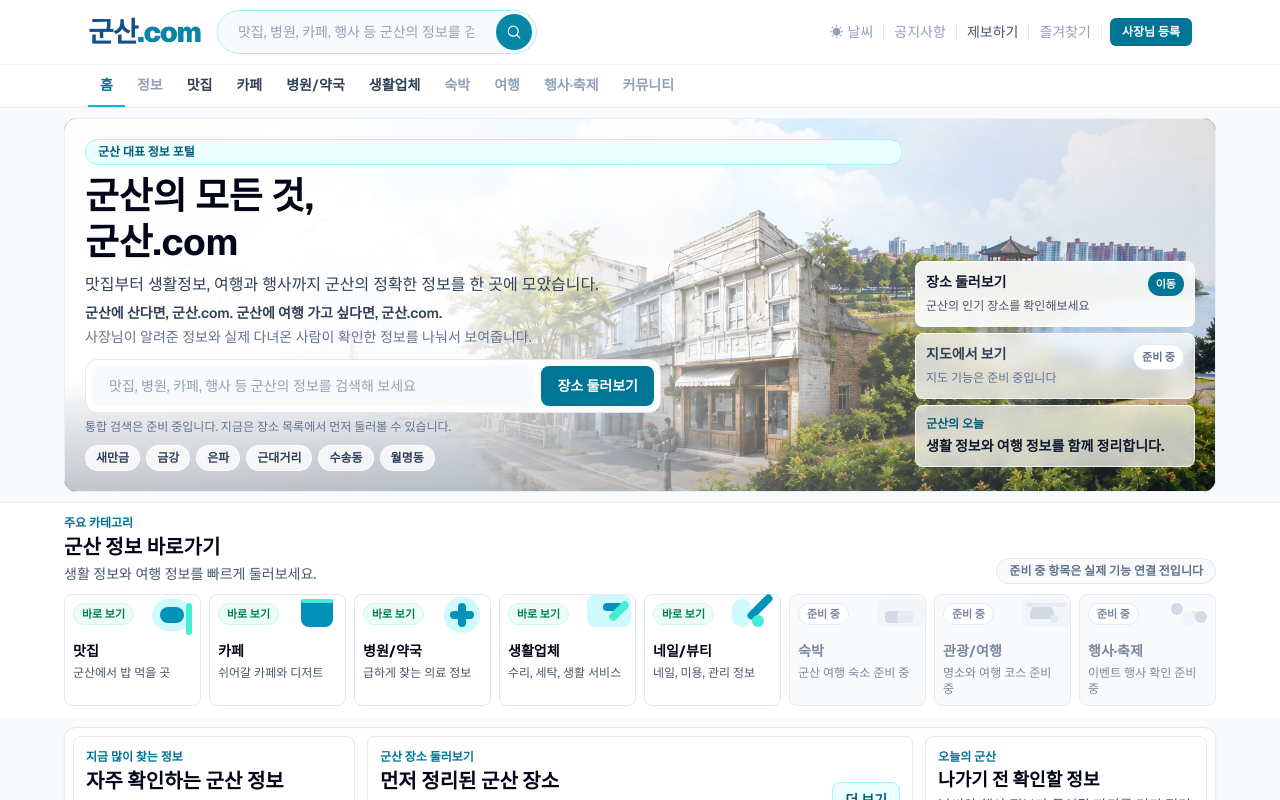
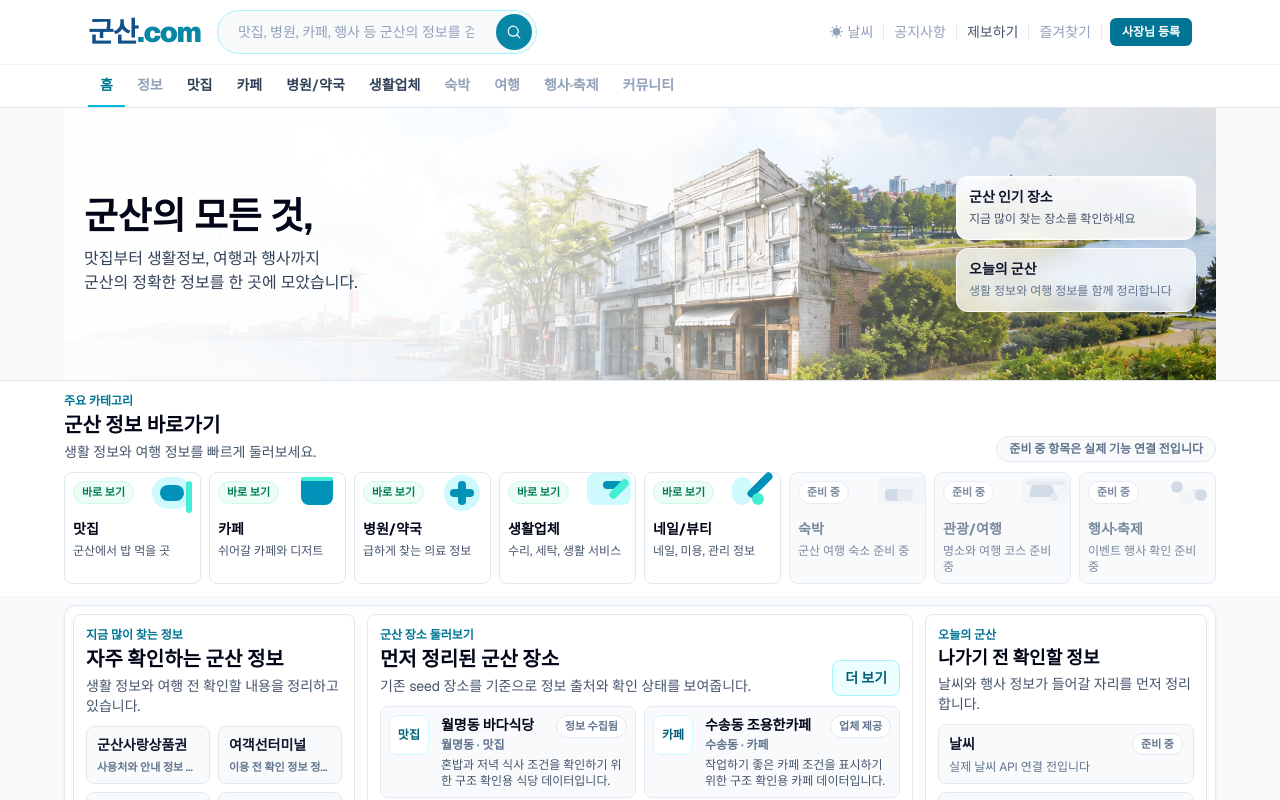
Before and after one commit to Aprasaks/gunsan-com, a Next.js app: page / in a window 1280 px wide. Shown: the top 800 px of the page. Built offline with nearby package versions, Linux system fonts and the light colour scheme.

Commit message:
히어로 섹션 카드 제거 및 콘텐츠 레퍼런스 기반 단순화 #29

```diff
--- a/components/SearchHero.tsx
+++ b/components/SearchHero.tsx
@@ -1,33 +1,22 @@
 import Image from "next/image";
 import Link from "next/link";
 
-const quickLinks = [
+const floatingCards = [
   {
-    title: "장소 둘러보기",
-    description: "군산의 인기 장소를 확인해보세요",
+    title: "군산 인기 장소",
+    description: "지금 많이 찾는 장소를 확인하세요",
     href: "/places",
-    active: true,
   },
   {
-    title: "지도에서 보기",
-    description: "지도 기능은 준비 중입니다",
-    active: false,
+    title: "오늘의 군산",
+    description: "생활 정보와 여행 정보를 함께 정리합니다",
   },
-] as const;
-
-const visualKeywords = [
-  "새만금",
-  "금강",
-  "은파",
-  "근대거리",
-  "수송동",
-  "월명동",
 ] as const;
 
 export default function SearchHero() {
   return (
-    <section className="border-b border-sky-100 bg-slate-50 px-4 py-2 sm:px-6 lg:py-2.5">
-      <div className="relative mx-auto min-h-[20rem] w-full max-w-6xl overflow-hidden rounded-xl border border-sky-100 bg-slate-900 sm:min-h-[20.5rem] lg:min-h-[17rem]">
+    <section className="border-b border-slate-200">
+      <div className="relative mx-auto min-h-[20rem] w-full max-w-6xl overflow-hidden bg-slate-900 sm:min-h-[20.5rem] lg:min-h-[17rem]">
         <Image
           src="/images/gunsan-hero-banner.webp"
           alt="군산의 주요 풍경을 담은 대표 배너 이미지"
@@ -37,117 +26,50 @@ export default function SearchHero() {
           className="object-cover object-[58%_center]"
         />
         <div className="absolute inset-0 bg-[linear-gradient(90deg,rgba(255,255,255,0.96)_0%,rgba(255,255,255,0.88)_34%,rgba(255,255,255,0.34)_64%,rgba(15,23,42,0.12)_100%)]" />
-        <div className="absolute inset-x-0 bottom-0 h-28 bg-[linear-gradient(180deg,transparent,rgba(15,23,42,0.24))]" />
 
-        <div className="relative grid min-h-[20rem] gap-3 p-4 sm:min-h-[20.5rem] sm:p-5 lg:min-h-[17rem] lg:grid-cols-[minmax(0,1fr)_280px] lg:p-5">
+        <div className="relative grid min-h-[20rem] gap-3 p-4 sm:min-h-[20.5rem] sm:p-5 lg:min-h-[17rem] lg:grid-cols-[minmax(0,1fr)_260px] lg:p-5">
+          {/* 좌측: 타이틀 + 부제 */}
           <div className="flex min-w-0 flex-col justify-center">
-            <p className="inline-flex rounded-full border border-cyan-200 bg-cyan-50 px-3 py-1 text-xs font-semibold text-cyan-800">
-              군산 대표 정보 포털
+            <h1 className="max-w-2xl text-3xl font-bold leading-tight text-slate-950 sm:text-4xl lg:text-[2.3rem]">
+              군산의 모든 것,
+            </h1>
+            <p className="mt-2 max-w-lg text-sm leading-6 text-slate-700 sm:text-base">
+              맛집부터 생활정보, 여행과 행사까지
+              <br /> 군산의 정확한 정보를 한 곳에 모았습니다.
             </p>
-            <h1 className="mt-2 max-w-2xl text-3xl font-bold leading-tight text-slate-950 sm:text-4xl lg:text-[2.3rem]">
-              군산의 모든 것,
-              <br className="hidden sm:block" /> 군산.com
-            </h1>
-            <p className="mt-2 max-w-xl text-sm leading-6 text-slate-700 sm:text-base">
-              맛집부터 생활정보, 여행과 행사까지 군산의 정확한 정보를 한 곳에
-              모았습니다.
-            </p>
-            <p className="mt-1.5 max-w-xl text-sm font-semibold leading-5 text-slate-700">
-              군산에 산다면, 군산.com. 군산에 여행 가고 싶다면,
-              군산.com.
-            </p>
-            <p className="mt-1 max-w-xl text-xs leading-5 text-slate-500 sm:text-sm">
-              사장님이 알려준 정보와 실제 다녀온 사람이 확인한 정보를 나눠서
-              보여줍니다.
-            </p>
-
-            <div className="mt-3 max-w-xl rounded-xl border border-slate-200 bg-white/95 p-1.5">
-              <label htmlFor="home-search" className="sr-only">
-                군산 정보 검색
-              </label>
-              <div className="flex flex-col gap-2 sm:flex-row">
-                <input
-                  id="home-search"
-                  type="search"
-                  placeholder="맛집, 병원, 카페, 행사 등 군산의 정보를 검색해 보세요"
-                  readOnly
-                  className="min-h-10 flex-1 rounded-lg border border-transparent bg-slate-50 px-4 text-sm text-slate-950 outline-none placeholder:text-slate-400 focus:border-cyan-500 focus:bg-white focus:ring-4 focus:ring-cyan-100"
-                />
-                <Link
-                  href="/places"
-                  className="inline-flex min-h-10 items-center justify-center rounded-lg bg-cyan-700 px-4 text-sm font-semibold text-white transition hover:bg-cyan-800"
-                >
-                  장소 둘러보기
-                </Link>
-              </div>
-            </div>
-            <p className="mt-1 max-w-2xl text-xs leading-5 text-slate-500">
-              통합 검색은 준비 중입니다. 지금은 장소 목록에서 먼저 둘러볼 수
-              있습니다.
-            </p>
-
-            <div className="mt-2 flex max-w-xl flex-wrap gap-1.5">
-              {visualKeywords.map((keyword) => (
-                <span
-                  key={keyword}
-                  className="rounded-full border border-white/80 bg-white/80 px-2.5 py-1 text-xs font-semibold text-slate-700"
-                >
-                  {keyword}
-                </span>
-              ))}
-            </div>
           </div>
 
-          <div className="flex items-end lg:justify-end">
-            <div className="grid w-full max-w-sm gap-1.5 lg:mb-1">
-              {quickLinks.map((item) =>
-                item.active ? (
+          {/* 우측: 플로팅 카드 (데스크탑만) */}
+          <div className="hidden items-center justify-end lg:flex">
+            <div className="flex w-full max-w-[240px] flex-col gap-2">
+              {floatingCards.map((card) =>
+                "href" in card ? (
                   <Link
-                    key={item.title}
-                    href={item.href}
-                    className="rounded-lg border border-white/80 bg-white/90 p-2.5 text-slate-900 backdrop-blur transition hover:bg-white"
+                    key={card.title}
+                    href={card.href}
+                    className="rounded-xl border border-white/80 bg-white/90 px-3 py-2.5 backdrop-blur transition hover:bg-white"
                   >
-                    <div className="flex items-start justify-between gap-3">
-                      <div>
-                        <p className="text-sm font-bold">{item.title}</p>
-                        <p className="mt-1 text-xs leading-5 text-slate-600">
-                          {item.description}
-                        </p>
-                      </div>
-                      <span className="rounded-full bg-cyan-700 px-2 py-1 text-[11px] font-semibold text-white">
-                        이동
-                      </span>
-                    </div>
+                    <p className="text-sm font-bold text-slate-900">
+                      {card.title}
+                    </p>
+                    <p className="mt-0.5 text-xs leading-5 text-slate-600">
+                      {card.description}
+                    </p>
                   </Link>
                 ) : (
                   <div
-                    key={item.title}
-                    className="rounded-lg border border-white/75 bg-white/75 p-2.5 text-slate-700 backdrop-blur"
-                    aria-disabled="true"
+                    key={card.title}
+                    className="rounded-xl border border-white/75 bg-white/75 px-3 py-2.5 backdrop-blur"
                   >
-                    <div className="flex items-start justify-between gap-3">
-                      <div>
-                        <p className="text-sm font-bold">{item.title}</p>
-                        <p className="mt-1 text-xs leading-5 text-slate-500">
-                          {item.description}
-                        </p>
-                      </div>
-                      <span className="rounded-full border border-slate-200 bg-white px-2 py-1 text-[11px] font-semibold text-slate-500">
-                        준비 중
-                      </span>
-                    </div>
+                    <p className="text-sm font-bold text-slate-900">
+                      {card.title}
+                    </p>
+                    <p className="mt-0.5 text-xs leading-5 text-slate-500">
+                      {card.description}
+                    </p>
                   </div>
-                ),
+                )
               )}
-
-              <div className="hidden rounded-lg border border-white/75 bg-white/70 p-2.5 backdrop-blur sm:block">
-                <p className="text-xs font-semibold text-cyan-800">
-                  군산의 오늘
-                </p>
-                <p className="mt-1 text-sm font-bold text-slate-900">
-                  생활 정보와 여행 정보를 함께 정리합니다.
-                </p>
-              </div>
             </div>
           </div>
         </div>
```
